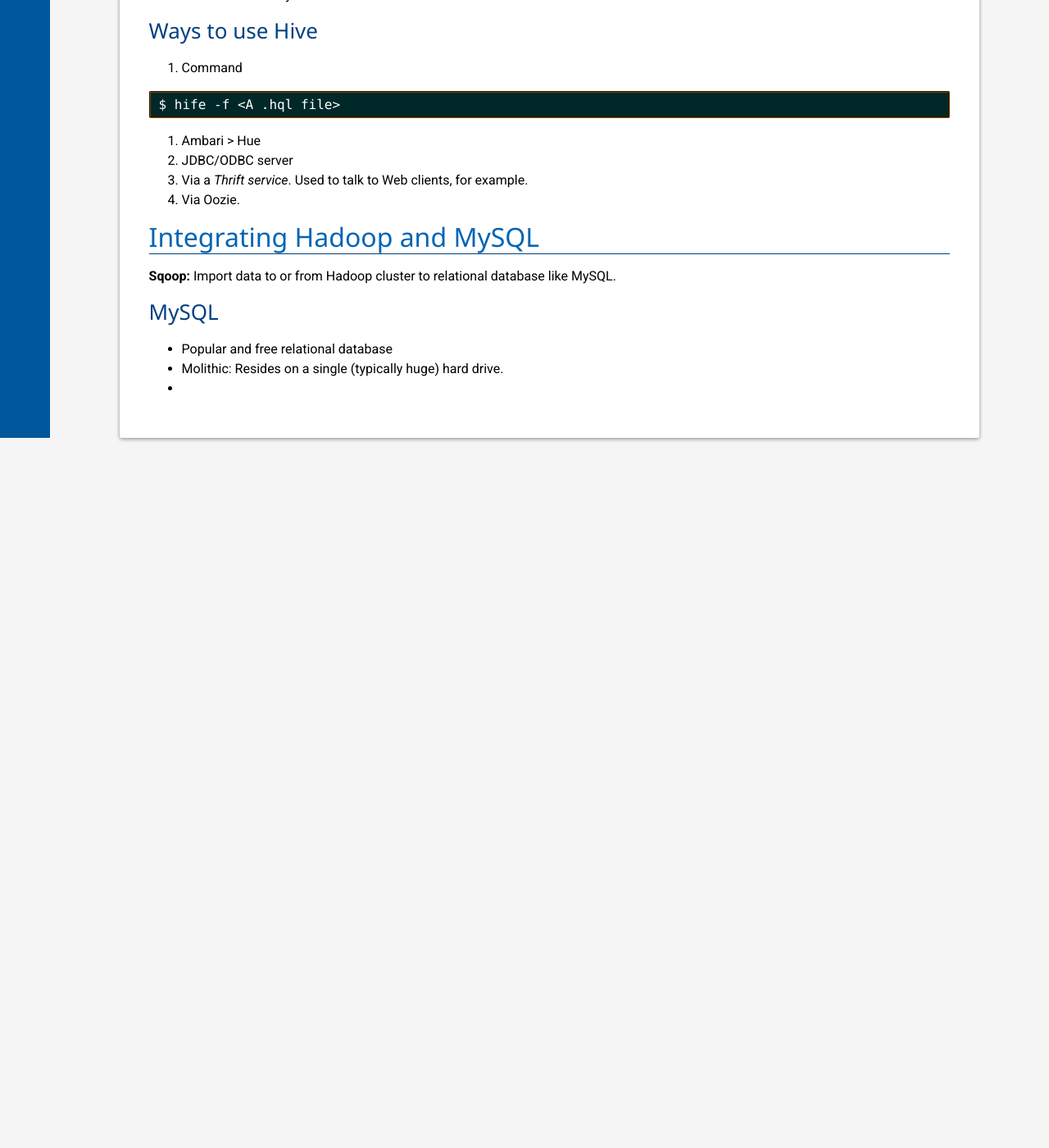
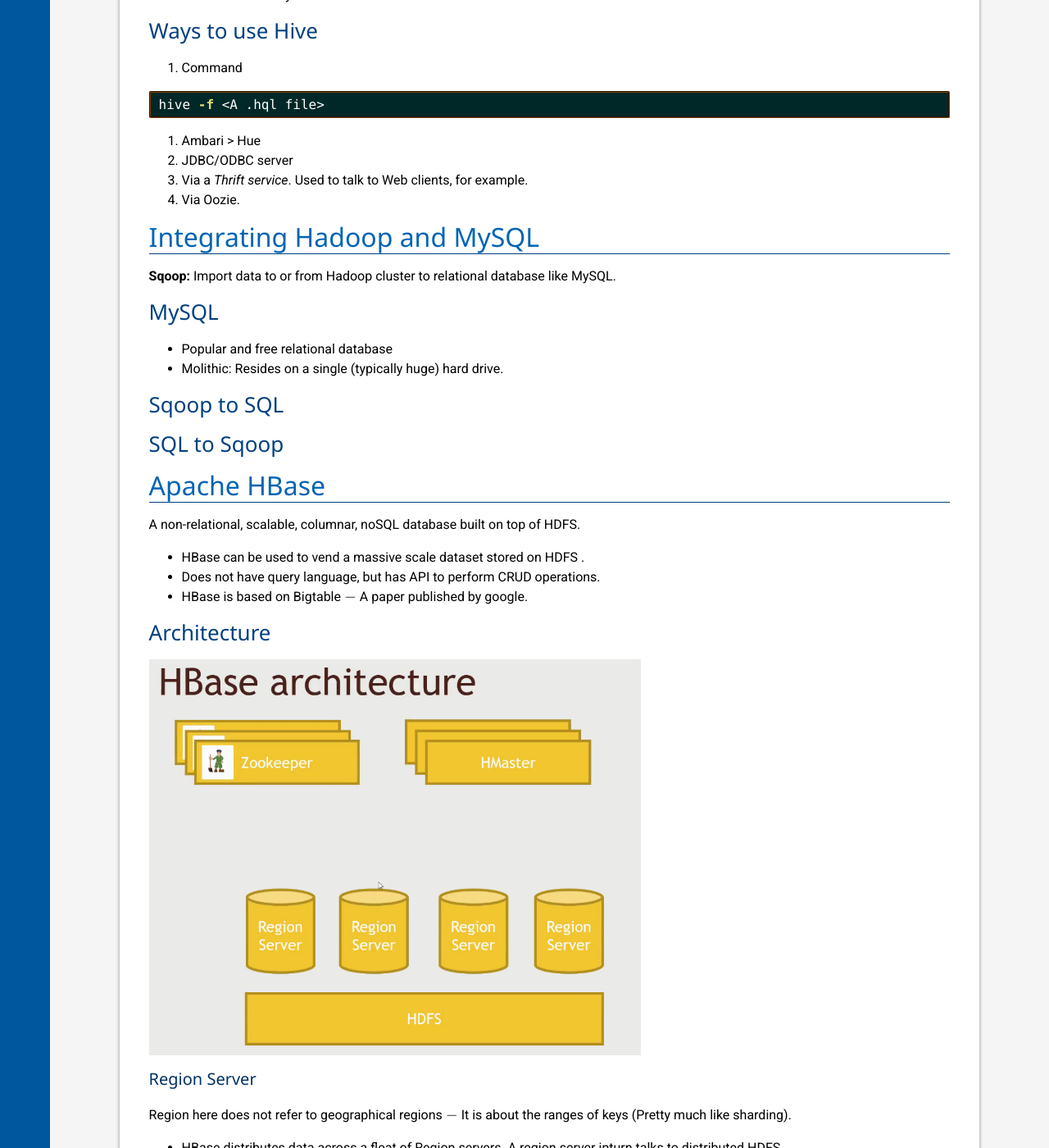
Before and after one commit to cafeduke/cafeduke.github.io, a Jekyll site: the page built from _posts/bigdata/2018-06-21-hadoop-ecosystem.md, in a window 1280 px wide and 1400 px high, scrolled down 4913 px. Shown: the whole window at 82% size. Built offline with Jekyll 4.4.1, drawn with Linux system fonts in a browser that asks for light colours; nearby versions of some CDN libraries; formulas are drawn with MathJax 3; before the commit the page ends 5447 px from its top, so only the background shows below that; some of the changed text lies outside the part shown.

Commit message:
BigData v2

````diff
--- a/_posts/bigdata/2018-06-21-hadoop-ecosystem.md
+++ b/_posts/bigdata/2018-06-21-hadoop-ecosystem.md
@@ -167,8 +167,8 @@
 
 1. Command
 
-```
-$ hife -f <A .hql file>
+```bash
+hive -f <A .hql file>
 ```
 
 2. Ambari > Hue
@@ -184,4 +184,55 @@
 
 - Popular and free relational database
 - Molithic: Resides on a single (typically huge) hard drive.
--
+
+## Sqoop to SQL
+
+
+
+## SQL to Sqoop
+
+
+
+# Apache HBase
+
+A non-relational, scalable, columnar, noSQL database built on top of HDFS.
+
+- HBase can be used to vend a massive scale dataset stored on HDFS .
+- Does not have query language, but has API to perform CRUD operations.
+- HBase is based on Bigtable $$-$$ A paper published by google.
+
+
+
+## Architecture
+
+![HBase]({{"/assets/images/bigdata/HBase.png" | absolute_url}})
+
+
+
+### Region Server
+
+Region here does not refer to geographical regions $$-$$ It is about the ranges of keys (Pretty much like sharding).
+
+- HBase distributes data across a fleat of Region servers. A region server inturn talks to distributed HDFS.
+- A RegionServer can automatically adapt with growing data by repartitioning
+- It can adpat to addition/removal of RegionServers
+
+### HMaster
+
+Mastermind, knows where everything is
+
+- A web app does not talk to HMaster directly. It talks to RegionServer.
+
+- A master keeps track of the following
+
+  - Schema of the data (metadata)
+
+  - Where data is stored
+  - How data is partitioned.
+
+### Zookeeper
+
+A watcher of the watcher (Zookeeper $$-$$ An answer to who watches the watcher!)
+
+- Keeps track of who the current master is
+- If master goes down, it knows who the next master is and tell everyone about it.
````
Also changed, not shown: assets/images/bigdata/HBase.png (added).
